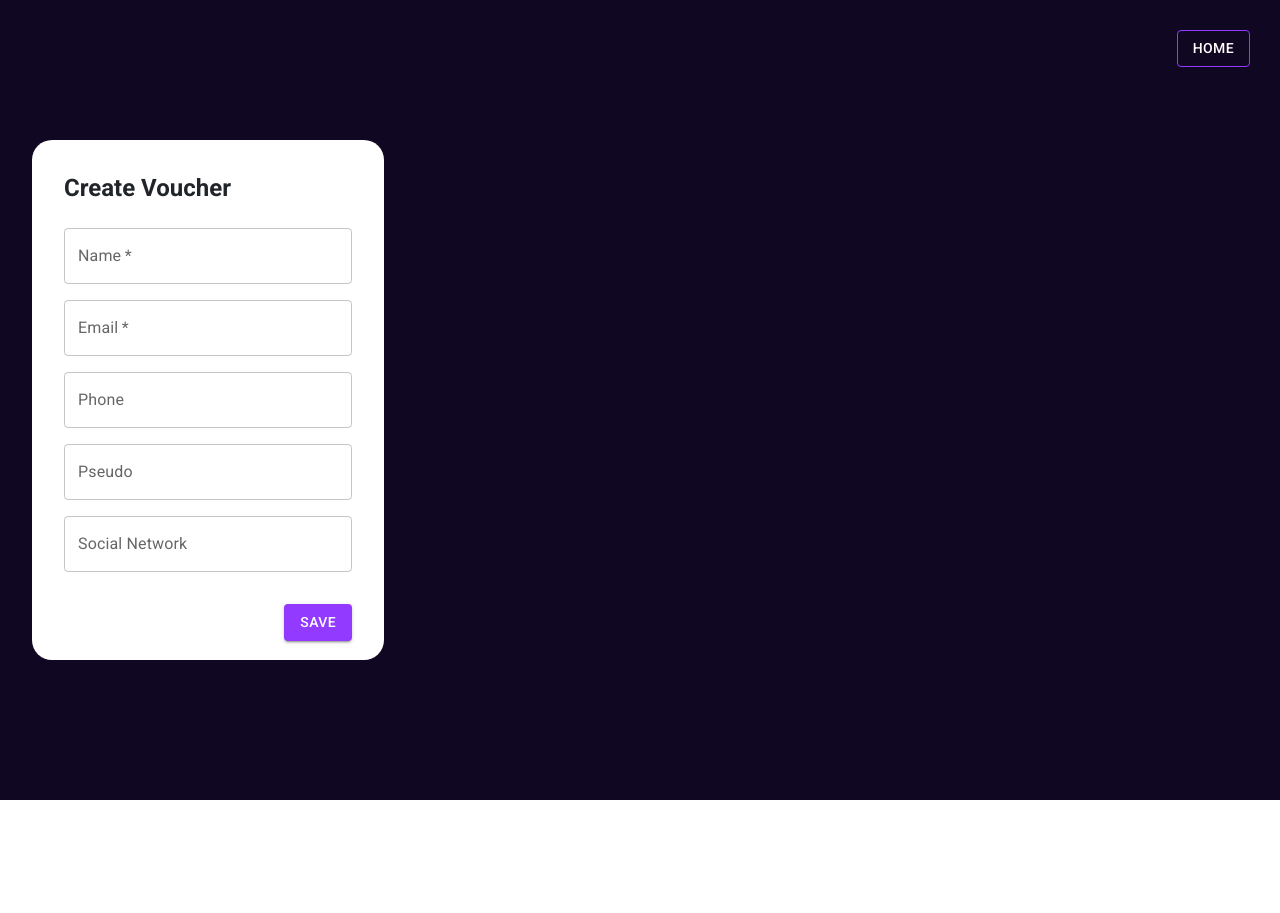
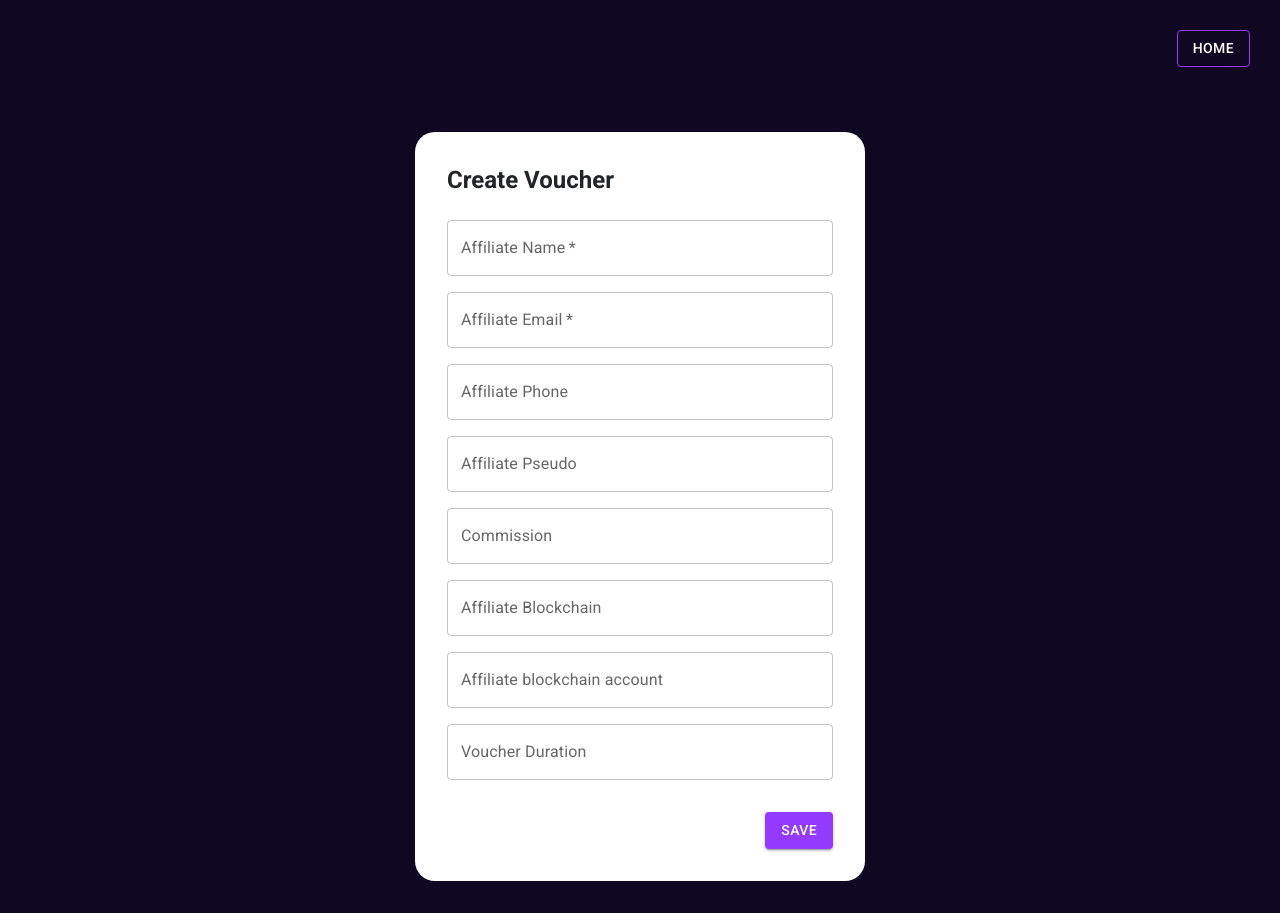
Before and after one commit to TalaoDAO/qrcode-generator, a React (Create React App) app in the folder client/: page /voucher in a window 1280 px wide. Before the commit the page ends 800 px from the top, so only its background shows below. Built offline with nearby package versions, Linux system fonts and the light colour scheme.

Commit message:
update new fields on the voucher object and update the from modal

```diff
--- a/client/public/assets/css/style.css
+++ b/client/public/assets/css/style.css
@@ -24,7 +24,7 @@ body {
   background-color: white;
   padding: 2rem;
   width: 450px;
-  height: 520px;
+  /*height: 520px;*/
   border-radius: 20px;
   margin: 2rem;
 }
@@ -44,7 +44,7 @@ body {
 }
 
 .page-content {
-  height: 100vh;
+  padding: 50px;
   display: flex;
   align-items: center;
 }
--- a/client/src/pages/Voucher.jsx
+++ b/client/src/pages/Voucher.jsx
@@ -36,11 +36,14 @@ function Voucher() {
         phone: "",
         email: "",
         pseudo: "",
-        socialNetwork: ""
+        commission: "",
+        blockchain: "",
+        blockchainAccount: "",
+        duration: "",
     });
     const [qrUrl, setQRUrl] = useState('')
 
-    const { name, phone, email, pseudo, socialNetwork } = formData;
+    const { name, phone, email, pseudo, commission, blockchain, blockchainAccount, duration } = formData;
 
     const onChange = e => setFormData({ ...formData, [e.target.name]: e.target.value });
 
@@ -51,7 +54,10 @@ function Voucher() {
                 phone: voucher.voucher.credentialSubject.affiliate.pseudo,
                 email: voucher.voucher.credentialSubject.affiliate.email,
                 pseudo: voucher.voucher.credentialSubject.affiliate.phone,
-                socialNetwork: voucher.voucher.credentialSubject.affiliate.socialNetwork,
+                commission: voucher.voucher.credentialSubject.affiliate.benefit.incentiveCompensation,
+                blockchain: voucher.voucher.credentialSubject.affiliate.paymentAccepted.blockchain,
+                blockchainAccount: voucher.voucher.credentialSubject.affiliate.paymentAccepted.blockchainAccount,
+                duration: voucher.voucher.credentialSubject.offers.duration,
             });
         }
     }, [voucher]);
@@ -96,17 +102,18 @@ function Voucher() {
     return (
         <>
             <Link to={"/"}><HomeButtonStyled variant="outlined">Home</HomeButtonStyled></Link>
-
-            <Grid container spacing={2}>
-                <Grid item xs={4} className={"left-content"}>
+            <Grid item xs={8}>
+                <QRCodeContent voucher={voucher} getQRUrl={getQRUrl} qrUrl={qrUrl} />
+            </Grid>
+            <Grid>
+                <Grid item className={"left-content"}>
 
                     <form onSubmit={e => onSubmit(e)} className={"voucher-form"}>
                         <Typography variant={"h5"}>{`${voucher ? 'Update' : 'Create'} Voucher`}</Typography>
-
                         <TextField
                             required
                             fullWidth
-                            label="Name"
+                            label="Affiliate Name"
                             value={name}
                             name={"name"}
                             onChange={onChange}
@@ -116,7 +123,7 @@ function Voucher() {
                             type={"email"}
                             required
                             fullWidth
-                            label="Email"
+                            label="Affiliate Email"
                             value={email}
                             name={"email"}
                             onChange={onChange}
@@ -124,7 +131,7 @@ function Voucher() {
 
                         <TextField
                             fullWidth
-                            label="Phone"
+                            label="Affiliate Phone"
                             value={phone}
                             name={"phone"}
                             onChange={onChange}
@@ -132,7 +139,7 @@ function Voucher() {
 
                         <TextField
                             fullWidth
-                            label="Pseudo"
+                            label="Affiliate Pseudo"
                             value={pseudo}
                             name={"pseudo"}
                             onChange={onChange}
@@ -140,9 +147,33 @@ function Voucher() {
 
                         <TextField
                             fullWidth
-                            label="Social Network"
-                            value={socialNetwork}
-                            name={"socialNetwork"}
+                            label="Commission"
+                            value={commission}
+                            name={"commission"}
+                            onChange={onChange}
+                        />
+
+                        <TextField
+                            fullWidth
+                            label="Affiliate Blockchain"
+                            value={blockchain}
+                            name={"blockchain"}
+                            onChange={onChange}
+                        />
+
+                        <TextField
+                            fullWidth
+                            label="Affiliate blockchain account"
+                            value={blockchainAccount}
+                            name={"blockchainAccount"}
+                            onChange={onChange}
+                        />
+
+                        <TextField
+                            fullWidth
+                            label="Voucher Duration"
+                            value={duration}
+                            name={"duration"}
                             onChange={onChange}
                         />
 
@@ -151,9 +182,6 @@ function Voucher() {
                     </form>
 
                 </Grid>
-                <Grid item xs={8}>
-                    <QRCodeContent voucher={voucher} getQRUrl={getQRUrl} qrUrl={qrUrl} />
-                </Grid>
             </Grid>
         </>
     );
```
Also changed, not shown: 1 other file (tests, documents, lock files or other folders).
